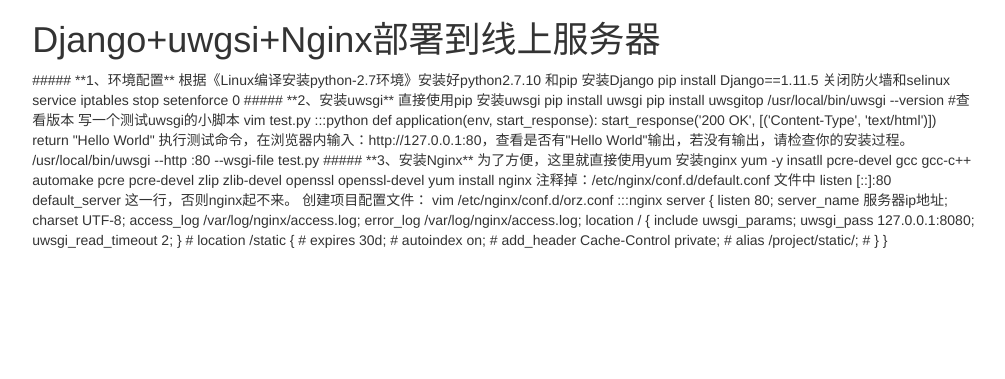
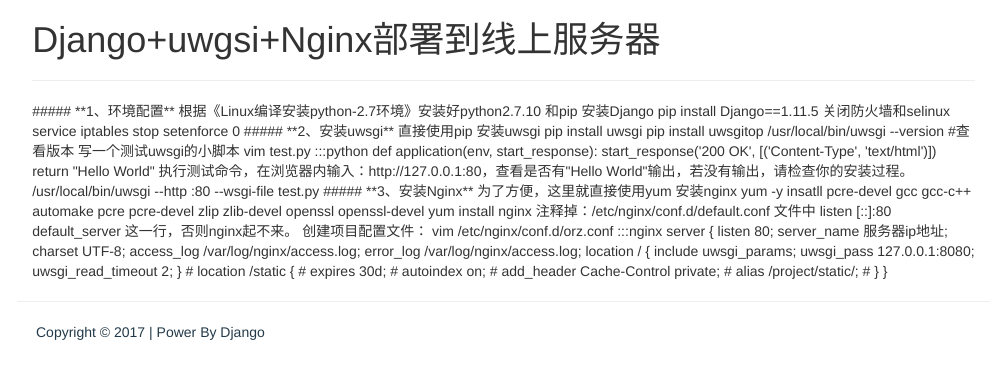
Before and after one commit to xiejia1992/Orz, a Django app: template Orz/orz_app/templates/article_detail.html in a window 1280 px wide. Shown: the part 52-431 px from the top of the page, without its empty margins (34-1039 px from the left). Run offline with Django 3.2, Linux system fonts and the light colour scheme; the template is opened without the code that fills it: values that come from a table or form of the project are taken from there, others are empty; data comes from the database, SQL or seed files in the repository; both versions use the stored data as it was after the commit; parts of the project's set-up code (start-up, migrations or seed data) failed here and were passed over; some libraries are stand-ins or nearby versions.

Commit message:
update blog context and add html footer

```diff
--- a/Orz/orz_app/static/css/app_style.css
+++ b/Orz/orz_app/static/css/app_style.css
@@ -22,3 +22,7 @@ body {
   margin-right: auto;
   margin-left: auto;
 }
+.footer {
+  margin: 20px;
+
+}
--- a/Orz/orz_app/templates/article_detail.html
+++ b/Orz/orz_app/templates/article_detail.html
@@ -5,8 +5,10 @@
     <div class="new-container">
         <div class="starter-template">
             <h1>{{context.caption}}</h1>
+            <hr>
             {{ context.context | safe}}
         </div>
+        <hr>
     </div>
 {% endblock %}
 
--- a/Orz/orz_app/templates/index.html
+++ b/Orz/orz_app/templates/index.html
@@ -72,10 +72,17 @@
             </nav>
         </div>
     </div>
-
 {% endblock %}
 
 
 {% block footer %}
-
+    <footer class="footer">
+        <div class="container">
+            <div class="mine">
+                <p>
+                    <span style="color: #243a4a">Copyright © 2017 | Power By Django </span>
+                </p>
+            </div>
+        </div>
+    </footer>
 {% endblock %}
```
Also changed, not shown: Orz/db.sqlite3.
